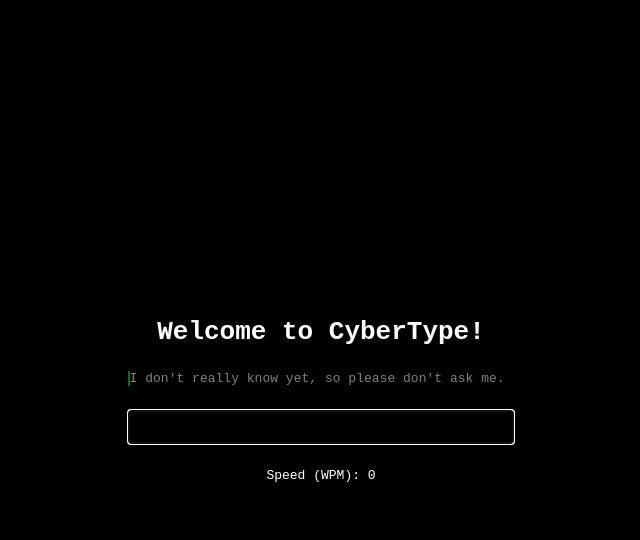
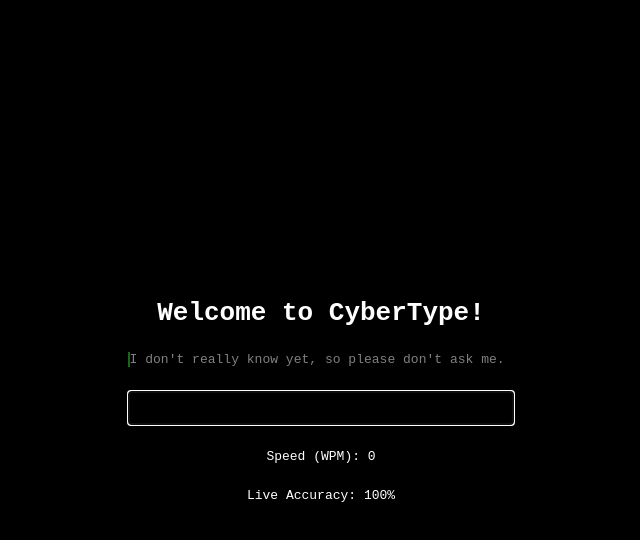
Before and after one commit to dinata78/cyber-type, a React (Vite) app: page / in a window 1280 px wide. Both pictures are taken after a click on the button "Start Game". Shown: the top 540 px of the page, without its empty margins (319-959 px from the left). Built offline with nearby package versions, Linux system fonts and the light colour scheme.

Commit message:
Add mistakes tracking and live accuracy calculation

```diff
--- a/src/App.jsx
+++ b/src/App.jsx
@@ -9,11 +9,14 @@
   const [ typedWord, setTypedWord ] = useState("");
   const [ timeElapsed, setTimeElapsed ] = useState(0);
   const [ finalWpm, setFinalWpm ] = useState(0);
+  const [ finalAccuracy, setFinalAccuracy ] = useState(0);
 
   const target = "I don't really know yet, so please don't ask me.";
   const targetWords = target.split(" ");
 
   const timerId = useRef(null);
+
+  const mistakesCount = useRef(0);
 
   const currentWordIndex = committedWords.length;
   const currentLetterIndex = typedWord.length;
@@ -36,6 +39,17 @@
     }
     else {
       setTypedWord(value);
+
+      if (e.nativeEvent.inputType.startsWith("delete")) {
+        return;
+      }
+
+      const lastTypedIndex = word.length - 1;
+
+      if (word[word.length - 1] !== targetWords[currentWordIndex][lastTypedIndex]) {
+        mistakesCount.current += 1;
+        console.log("mistake +1");
+      }
     }
 
     if (gameState === "idle" && word.length === 1) {
@@ -48,6 +62,8 @@
   const handleRestartClick = () => {
     setFinalWpm(0);
     console.log("Cleared final WPM");
+    setFinalAccuracy(0);
+    console.log("Cleared final accuracy.");
     setGameState("idle");
     console.log("Game state set to 'idle'");
   }
@@ -63,7 +79,36 @@
     return wpm;
   }
 
+  const getPrefix = (a, b) => {
+    if (typeof a !== "string" || typeof b !== "string") {
+      return;
+    }
+
+    let startChars = "";
+
+    let i = 0;
+
+    while (true) {
+      if (a === b) return a;
+
+      if (a[i] === b[i]) {
+        startChars += a[i];
+        i ++;
+      }
+      else {
+        return startChars;
+      }
+    }
+  }
+
   const liveWpm = getTypingSpeed(committedWords, typedWord, timeElapsed);
+
+  const typedCharsCount = [...committedWords, typedWord].join(" ").length;
+  const correctlyTypedCharsCount = [...committedWords, getPrefix(typedWord, targetWords[currentWordIndex])].join(" ").length;
+
+  const liveAccuracy =
+    typedCharsCount === 0 ? 100
+    : Math.floor((correctlyTypedCharsCount / (correctlyTypedCharsCount + mistakesCount.current) * 100) * 10) / 10;
 
   useEffect(() => {
     if (gameState !== "running") return;
@@ -90,10 +135,14 @@
     console.log("Stopped timer.")
     setFinalWpm(liveWpm);
     console.log("Stored final WPM.");
+    setFinalAccuracy(liveAccuracy);
+    console.log("Stored final accuracy.");
     setCommittedWords([]);
     console.log("Cleared committed words.");
     setTypedWord("");
     console.log("Cleared typed word.");
+    mistakesCount.current = 0;
+    console.log("Cleared mistakes count.");
     setTimeElapsed(0);
     console.log("Cleared time elapsed.");
   }, [gameState]);
@@ -160,6 +209,10 @@
               Speed (WPM): {gameState === "finished" ? finalWpm : liveWpm}
             </div>
 
+            <div>
+              Live Accuracy: {gameState === "finished" ? finalAccuracy : liveAccuracy}%
+            </div>
+
             {
               gameState === "finished" &&
               <button onClick={handleRestartClick}>
```
